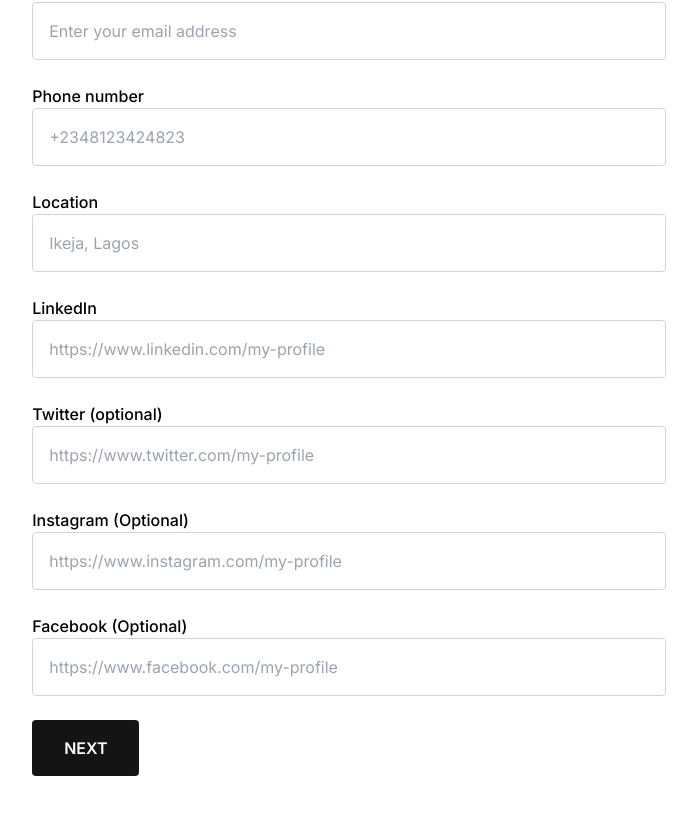
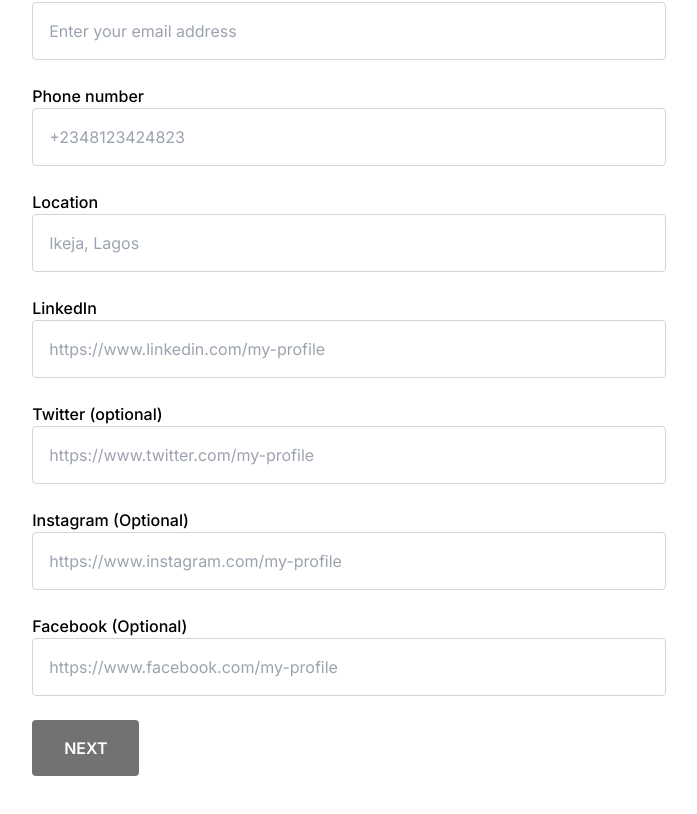
Before and after one commit to GoViral01/phoenix-vc, a Next.js app: page /founders/register in a window 1280 px wide. Shown: the part 680-1494 px from the top of the page, without its empty margins (291-988 px from the left). Built offline with nearby package versions, Linux system fonts and the light colour scheme.

Commit message:
if e no work now o, call God

```diff
--- /dev/null
+++ b/src/app/founders/register/FormNavigation.tsx
@@ -0,0 +1,48 @@
+import clsx from "clsx";
+import React from "react";
+
+interface Props {
+  hasNext: boolean;
+  nextBtnLabel?: React.ReactNode;
+  nextBtnProps?: React.ComponentProps<"button">;
+
+  hasPrev: boolean;
+  prevBtnLabel?: React.ReactNode;
+  prevBtnProps?: React.ComponentProps<"button">;
+}
+
+export default function FormNavigation({
+  hasNext,
+  hasPrev,
+  nextBtnLabel,
+  prevBtnLabel,
+  nextBtnProps,
+  prevBtnProps,
+}: Props) {
+  return (
+    <div className="flex flex-col sm:flex-row justify-between gap-4 mt-4">
+      {hasPrev && (
+        <button
+          {...prevBtnProps}
+          className={clsx(
+            "border border-black-12 rounded uppercase w-full sm:w-fit py-4 text-sm sm:text-base sm:px-8 font-semibold hover:bg-black-12 hover:text-white disabled:bg-black-12/60 disabled:cursor-not-allowed",
+            prevBtnProps?.className
+          )}
+        >
+          {prevBtnLabel || "Back"}
+        </button>
+      )}
+      {hasNext && (
+        <button
+          {...nextBtnProps}
+          className={clsx(
+            "bg-black-12 hover:bg-black-8 text-white rounded uppercase w-full sm:w-fit py-4 text-sm sm:text-base sm:px-8 font-semibold disabled:bg-black-12/60 disabled:cursor-not-allowed",
+            nextBtnProps?.className
+          )}
+        >
+          {nextBtnLabel || "Next"}
+        </button>
+      )}
+    </div>
+  );
+}
--- a/src/app/founders/register/FounderRegisterContainer.tsx
+++ b/src/app/founders/register/FounderRegisterContainer.tsx
@@ -1,6 +1,6 @@
 "use client";
 
-import { useState } from "react";
+import { useCallback, useEffect, useState } from "react";
 import BusinessInfoForm from "@/components/founders/BusinessInfoForm";
 import ContactForm from "@/components/founders/ContactForm";
 import InvestmentDetailsForm from "@/components/founders/InvestmentDetailsForm";
@@ -11,68 +11,37 @@ import {
   founderRegistrationSchema,
 } from "@/lib/types/type";
 import { zodResolver } from "@hookform/resolvers/zod";
-import { ImSpinner9 } from "react-icons/im";
 import SuccessModal from "@/components/founders/SuccessModal";
 import { handleRegisterFounder } from "@/app/action";
-import clsx from "clsx";
-
-const stepFields: Record<number, (keyof TFounderRegistrationSchema)[]> = {
-  1: [
-    "first_name",
-    "last_name",
-    "email",
-    "phone_number",
-    "location",
-    "linkedIn",
-    "instagram",
-    "twitter",
-    "facebook",
-  ],
-  2: [
-    "startup_name",
-    "website",
-    "business_overview",
-    "elevator_pitch",
-    "business_linkedIn",
-    "business_instagram",
-    "business_twitter",
-  ],
-  3: [
-    "pitch_deck",
-    "niche",
-    "business_stage",
-    "investment_sought",
-    "premoney_valuation",
-    "other_niche",
-  ],
-};
 
 const FounderRegisterContainer = () => {
   const steps: any[] = ["Contact Info", "Business Info", "Investment Details"];
   const [activeStep, setAciveStep] = useState<number>(1);
+  const [completedStep, setCompletedStep] = useState<number>(0);
 
   const form = useForm<TFounderRegistrationSchema>({
     resolver: zodResolver(founderRegistrationSchema),
-    shouldFocusError: true,
-    mode: "onTouched",
   });
+  const { handleSubmit, reset, formState, setError, setValue } = form;
 
-  const { watch, handleSubmit, reset, formState, trigger, setError } = form;
+  useEffect(() => {
+    window.document.documentElement.scrollTo({
+      top: 0,
+      behavior: "smooth",
+    });
+  }, [activeStep]);
 
   const [showSuccessModal, setShowSuccessModal] = useState(false);
 
-  const handleSubmitFounderRegistration = handleSubmit(
-    async ({ tos: _tos, ...data }) => {
-      try {
+  const onSubmit = handleSubmit(async (data) => {
     const formData = new FormData();
     Object.entries(data).forEach(([key, value]) => {
       formData.set(key, value);
     });
-
     const response = await handleRegisterFounder(formData);
 
-        if (response?.fields) {
-          Object.entries(response.fields).forEach(([fieldName, errors]) =>
+    if (response?.errorFields) {
+      Object.entries(response.errorFields).forEach(([fieldName, errors]) =>
         setError(fieldName as keyof TFounderRegistrationSchema, {
           message: errors?.[0],
         })
@@ -83,16 +52,23 @@ const FounderRegisterContainer = () => {
       setError("root.serverError", {
         message: response.error,
       });
-        } else {
-          setShowSuccessModal(true);
-          reset();
     }
 
-        // setTimeout(() => window.location.replace("/"), 3000);
-      } catch (err) {
-        console.log(err);
+    if (response.success) {
+      reset();
+      setShowSuccessModal(true);
+      setCompletedStep(1);
+      setAciveStep(1);
     }
-    }
+  });
+
+  const onStepFinish = useCallback(
+    (data: Partial<TFounderRegistrationSchema>) => {
+      Object.entries(data).forEach(([key, value]) => {
+        setValue(key as keyof TFounderRegistrationSchema, value);
+      });
+    },
+    [setValue]
   );
 
   return (
@@ -117,15 +93,14 @@ const FounderRegisterContainer = () => {
             <button
               key={i}
               className={twMerge(
-                "stepper-item flex  gap-4 items-center  relative stepper_divider",
+                "stepper-item flex  gap-4 items-center  relative stepper_divider disabled:cursor-not-allowed",
                 activeStep > i + 1 && "after:!bg-primary"
               )}
+              disabled={i + 1 > completedStep}
               onClick={async () => {
-                const isStepValid = await trigger(stepFields[activeStep], {
-                  shouldFocus: true,
-                });
-                if (isStepValid || activeStep > i + 1) {
-                  setAciveStep(i + 1);
+                const step = i + 1;
+                if (step <= completedStep) {
+                  setAciveStep(step);
                 }
               }}
             >
@@ -140,61 +115,50 @@ const FounderRegisterContainer = () => {
             </button>
           ))}
         </div>
-
-        <form method="POST" onSubmit={handleSubmitFounderRegistration}>
+        <FormProvider {...form}>
           {formState.errors.root?.serverError && (
             <p className="bg-red-700 text-white p-5 rounded-lg mb-5 text-sm">
               {formState.errors.root.serverError.message}
             </p>
           )}
-          <FormProvider {...form}>
-            {activeStep === 1 && <ContactForm />}
-            {activeStep === 2 && <BusinessInfoForm />}
-            {activeStep === 3 && <InvestmentDetailsForm />}
+
+          {activeStep === 1 && (
+            <ContactForm
+              onFinish={(data) => {
+                onStepFinish(data);
+                setAciveStep(2);
+                setCompletedStep(1);
+              }}
+            />
+          )}
+          {activeStep === 2 && (
+            <BusinessInfoForm
+              onFinish={(data) => {
+                onStepFinish(data);
+                setAciveStep(3);
+                setCompletedStep(2);
+              }}
+              onBack={() => setAciveStep(1)}
+            />
+          )}
+          {activeStep === 3 && (
+            <InvestmentDetailsForm
+              onBack={() => setAciveStep(2)}
+              onFinish={async (data) => {
+                setCompletedStep(3);
+                onStepFinish(data);
+                await onSubmit();
+                form.reset();
+              }}
+            />
+          )}
         </FormProvider>
-          <div className="flex flex-col sm:flex-row justify-between gap-4 mt-4">
-            {activeStep > 1 && (
-              <button
-                onClick={() => setAciveStep((prev) => prev - 1)}
-                className="border border-black-12 rounded uppercase w-full sm:w-fit py-4 text-sm sm:text-base sm:px-8 font-semibold hover:bg-black-12 hover:text-white"
-              >
-                Back
-              </button>
-            )}
-            <button
-              type={activeStep === steps.length ? "submit" : "button"}
-              onClick={async () => {
-                const isStepValid = await trigger(stepFields[activeStep]);
-                if (
-                  isStepValid &&
-                  !formState.errors.root?.isValidatingEmail &&
-                  !formState.errors.root?.emailAlreadyExists
-                ) {
-                  activeStep < steps.length && setAciveStep((prev) => prev + 1);
-                }
-              }}
-              disabled={formState.isSubmitting}
-              className={clsx(
-                "bg-black-12 hover:bg-black-8 text-white rounded uppercase w-full sm:w-fit py-4 text-sm sm:text-base sm:px-8 font-semibold",
-                activeStep === steps.length &&
-                  "bg-primary hover:bg-primary-dark text-white rounded uppercase w-full sm:w-fit py-4 text-sm sm:text-base sm:px-8 font-semibold disabled:cursor-not-allowed disabled:opacity-90"
-              )}
-            >
-              {formState.isSubmitting && (
-                <ImSpinner9 className="animate-spin text-2xl block mx-auto" />
-              )}
-              {activeStep === steps.length
-                ? !formState.isSubmitting && "Apply for funds"
-                : "Next"}
-            </button>
 
         <SuccessModal
           showModal={showSuccessModal}
           setShowModal={setShowSuccessModal}
         />
       </div>
-        </form>
-      </div>
     </section>
   );
 };
--- a/src/components/founders/BusinessInfoForm.tsx
+++ b/src/components/founders/BusinessInfoForm.tsx
@@ -1,14 +1,50 @@
-import React from "react";
-import { TFounderRegistrationSchema } from "@/lib/types/type";
-import { useFormContext } from "react-hook-form";
+import {
+  TFounderRegistrationSchema,
+  founderRegistrationSchema,
+} from "@/lib/types/type";
+import { useForm, useFormContext } from "react-hook-form";
+import { z } from "zod";
+import { zodResolver } from "@hookform/resolvers/zod";
+import FormNavigation from "@/app/founders/register/FormNavigation";
 
-const BusinessInfoForm = () => {
+interface Props {
+  onFinish: (data: BusinessInfoFormSchema) => void;
+  onBack?: () => void;
+}
+
+export const businessFormSchema = founderRegistrationSchema.pick({
+  startup_name: true,
+  website: true,
+  business_overview: true,
+  elevator_pitch: true,
+  business_linkedIn: true,
+  business_twitter: true,
+  business_instagram: true,
+});
+
+export type BusinessInfoFormSchema = z.infer<typeof businessFormSchema>;
+
+const BusinessInfoForm = ({ onFinish, onBack }: Props) => {
+  const {
+    getValues,
+    formState: { errors: mainFormError },
+  } = useFormContext<TFounderRegistrationSchema>();
   const {
     register,
-    formState: { errors },
-  } = useFormContext<TFounderRegistrationSchema>();
+    handleSubmit,
+    formState: { errors, isValid: isFormValid },
+  } = useForm<BusinessInfoFormSchema>({
+    resolver: zodResolver(businessFormSchema),
+    shouldFocusError: true,
+    mode: "onTouched",
+    errors: mainFormError,
+    defaultValues: async () => getValues(),
+  });
+
+  const onSubmit = handleSubmit(onFinish);
 
   return (
+    <form onSubmit={onSubmit}>
       <div aria-label="investor registration form">
         <div className="mb-6">
           <label className="font-medium mb-1" htmlFor="startupName">
@@ -40,7 +76,9 @@ const BusinessInfoForm = () => {
             className="w-full rounded border border-[#D1D5DB] p-4"
           />
           {errors?.website && (
-          <p className="text-sm text-red-600 mt-1">{errors.website.message}</p>
+            <p className="text-sm text-red-600 mt-1">
+              {errors.website.message}
+            </p>
           )}
         </div>
 
@@ -132,6 +170,19 @@ const BusinessInfoForm = () => {
           )}
         </div>
       </div>
+
+      <FormNavigation
+        hasPrev={true}
+        prevBtnProps={{
+          onClick: onBack,
+        }}
+        hasNext={true}
+        nextBtnProps={{
+          disabled: !isFormValid,
+          type: "submit",
+        }}
+      />
+    </form>
   );
 };
 
--- a/src/components/founders/ContactForm.tsx
+++ b/src/components/founders/ContactForm.tsx
@@ -1,31 +1,73 @@
-import React, { useMemo, useState } from "react";
-import { TFounderRegistrationSchema } from "@/lib/types/type";
-import { useFormContext } from "react-hook-form";
+import React, { useCallback, useMemo, useRef, useState } from "react";
+import {
+  TFounderRegistrationSchema,
+  founderRegistrationSchema,
+} from "@/lib/types/type";
+import { UseFormRegister, useForm, useFormContext } from "react-hook-form";
 import debounce from "lodash.debounce";
 import { getRecordByEmail } from "@/app/action";
+import FormNavigation from "@/app/founders/register/FormNavigation";
+import { ZodSchema, z } from "zod";
+import { zodResolver } from "@hookform/resolvers/zod";
 
-const ContactForm = () => {
+interface Props {
+  onFinish: (data: ContactFormSchema) => void;
+}
+
+export const contactFormSchema = founderRegistrationSchema.pick({
+  first_name: true,
+  last_name: true,
+  email: true,
+  phone_number: true,
+  location: true,
+  linkedIn: true,
+  twitter: true,
+  instagram: true,
+  facebook: true,
+});
+
+export type ContactFormSchema = z.infer<typeof contactFormSchema>;
+
+const ContactForm = ({ onFinish }: Props) => {
+  const {
+    getValues,
+    formState: { errors: mainFormError },
+  } = useFormContext<TFounderRegistrationSchema>();
   const {
     register,
     setError,
     clearErrors,
-    formState: { errors },
-  } = useFormContext<TFounderRegistrationSchema>();
+    handleSubmit,
+    formState: { errors, isValid: isFormValid },
+  } = useForm<ContactFormSchema>({
+    resolver: zodResolver(contactFormSchema),
+    defaultValues: async () => getValues(),
+    shouldFocusError: true,
+    mode: "onTouched",
+    errors: mainFormError,
+  });
+  const [isValidatingEmail, setIsValidatingEmail] = useState(false);
 
   const debouncedOnEmailChanaged = useMemo(
     () =>
       debounce(async (email: string) => {
-        const { exist, message } = await getRecordByEmail(email);
+        const { exist, message } = await getRecordByEmail(email).catch(() => ({
+          exist: false,
+          message: "Failed to validate email",
+        }));
         if (exist) {
           setError("root.emailAlreadyExists", { message });
         }
-        clearErrors("root.isValidatingEmail");
+        setIsValidatingEmail(false);
       }, 1000),
-    [setError, clearErrors]
+    [setError]
   );
 
+  const onSubmit = handleSubmit(onFinish);
+
   return (
-    <div aria-label="founders registration form">
+    <form onSubmit={onSubmit} aria-label="founders registration form">
+      <div>
         <div className="grid md:grid-cols-2 gap-6 mb-6">
           <div>
             <label className="font-medium mb-1" htmlFor="firstName">
@@ -74,9 +116,7 @@ const ContactForm = () => {
             placeholder="Enter your email address"
             {...register("email", {
               onChange(event) {
-              setError("root.isValidatingEmail", {
-                message: "Validating email",
-              });
+                setIsValidatingEmail(true);
                 clearErrors("root.emailAlreadyExists");
                 debouncedOnEmailChanaged(event.target.value);
               },
@@ -91,7 +131,7 @@ const ContactForm = () => {
 
           {!errors.email &&
             !errors.root?.emailAlreadyExists &&
-          errors.root?.isValidatingEmail && (
+            isValidatingEmail && (
               <p className="text-sm text-green-600 mt-1">Validating</p>
             )}
         </div>
@@ -126,7 +166,9 @@ const ContactForm = () => {
             className="w-full rounded border border-[#D1D5DB] p-4"
           />
           {errors?.location && (
-          <p className="text-sm text-red-600 mt-1">{errors.location.message}</p>
+            <p className="text-sm text-red-600 mt-1">
+              {errors.location.message}
+            </p>
           )}
         </div>
 
@@ -142,7 +184,9 @@ const ContactForm = () => {
             className="w-full rounded border border-[#D1D5DB] p-4"
           />
           {errors?.linkedIn && (
-          <p className="text-sm text-red-600 mt-1">{errors.linkedIn.message}</p>
+            <p className="text-sm text-red-600 mt-1">
+              {errors.linkedIn.message}
+            </p>
           )}
         </div>
 
@@ -158,7 +202,9 @@ const ContactForm = () => {
             className="w-full rounded border border-[#D1D5DB] p-4"
           />
           {errors?.twitter && (
-          <p className="text-sm text-red-600 mt-1">{errors.twitter.message}</p>
+            <p className="text-sm text-red-600 mt-1">
+              {errors.twitter.message}
+            </p>
           )}
         </div>
 
@@ -192,10 +238,22 @@ const ContactForm = () => {
             className="w-full rounded border border-[#D1D5DB] p-4"
           />
           {errors?.facebook && (
-          <p className="text-sm text-red-600 mt-1">{errors.facebook.message}</p>
+            <p className="text-sm text-red-600 mt-1">
+              {errors.facebook.message}
+            </p>
           )}
         </div>
       </div>
+
+      <FormNavigation
+        hasPrev={false}
+        hasNext={true}
+        nextBtnProps={{
+          disabled: !isFormValid || isValidatingEmail,
+          type: "submit",
+        }}
+      />
+    </form>
   );
 };
 
--- a/src/components/founders/InvestmentDetailsForm.tsx
+++ b/src/components/founders/InvestmentDetailsForm.tsx
@@ -1,3 +1,4 @@
+import { useEffect } from "react";
 import {
   Select,
   SelectContent,
@@ -6,24 +7,84 @@ import {
   SelectValue,
 } from "@/components/ui/select";
 import { MdOutlineFileUpload } from "react-icons/md";
-import { Controller, useFormContext } from "react-hook-form";
-import { TFounderRegistrationSchema } from "@/lib/types/type";
+import { Controller, useForm, useFormContext } from "react-hook-form";
+import {
+  TFounderRegistrationSchema,
+  founderRegistrationSchema,
+} from "@/lib/types/type";
 import { FaFile } from "react-icons/fa6";
 import Link from "next/link";
+import { z } from "zod";
+import { zodResolver } from "@hookform/resolvers/zod";
+import FormNavigation from "@/app/founders/register/FormNavigation";
+import { ImSpinner9 } from "react-icons/im";
 
-const InvestmentDetailsForm = () => {
+interface Props {
+  onFinish: (data: InvestmentDetailsFormSchema) => void;
+  onBack?: () => void;
+}
+
+export const investmentDetailsFormSchema = founderRegistrationSchema
+  .pick({
+    pitch_deck: true,
+    business_stage: true,
+    niche: true,
+    other_niche: true,
+    business_highlights: true,
+    investment_sought: true,
+    premoney_valuation: true,
+  })
+  .extend({
+    tos: z
+      .boolean({
+        required_error: "Please confirm you have read the Terms & Conditions",
+      })
+      .refine((val) => val, {
+        message: "Please confirm you have read the Terms and Conditions",
+      }),
+  })
+  .superRefine((data, ctx) => {
+    if (data.niche === "others" && !data.other_niche) {
+      ctx.addIssue({
+        message: "Provide your niche",
+        path: ["other_niche"],
+        code: z.ZodIssueCode.custom,
+      });
+    }
+  });
+
+export type InvestmentDetailsFormSchema = z.infer<
+  typeof investmentDetailsFormSchema
+>;
+
+const InvestmentDetailsForm = ({ onFinish, onBack }: Props) => {
+  const {
+    getValues,
+    formState: { isSubmitting: isSubmittingMainForm, errors: mainFormError },
+  } = useFormContext<
+    TFounderRegistrationSchema & InvestmentDetailsFormSchema
+  >();
   const {
     register,
-    formState: { errors },
     watch,
     control,
-  } = useFormContext<TFounderRegistrationSchema>();
+    handleSubmit,
+    formState: { errors, isValid: isFormValid },
+  } = useForm<InvestmentDetailsFormSchema>({
+    resolver: zodResolver(investmentDetailsFormSchema),
+    shouldFocusError: true,
+    defaultValues: async () => getValues(),
+    errors: mainFormError,
+    mode: "onTouched",
+  });
+
+  const onSubmit = handleSubmit(onFinish);
 
   const file = watch("pitch_deck");
-  const watcedNiche = watch("niche");
+  const watchedNiche = watch("niche");
 
   return (
-    <>
+    <form onSubmit={onSubmit}>
       <div aria-label="investor registration form">
         <Controller
           control={control}
@@ -128,7 +189,7 @@ const InvestmentDetailsForm = () => {
           )}
         </div>
 
-        {watcedNiche === "others" && (
+        {watchedNiche === "others" && (
           <div className="mb-6">
             <label className="font-medium mb-1" htmlFor="otherNiche">
               Other Niche
@@ -210,7 +271,6 @@ const InvestmentDetailsForm = () => {
             <input
               type="checkbox"
               id="tos"
-              value="agree"
               className="mr-2"
               {...register("tos")}
             />
@@ -230,7 +290,28 @@ const InvestmentDetailsForm = () => {
           </div>
         </div>
       </div>
-    </>
+
+      <FormNavigation
+        hasPrev={true}
+        prevBtnProps={{
+          onClick: onBack,
+        }}
+        hasNext={true}
+        nextBtnProps={{
+          disabled: !isFormValid || isSubmittingMainForm,
+          type: "submit",
+          className:
+            "bg-primary hover:bg-primary-dark text-white rounded uppercase w-full sm:w-fit py-4 text-sm sm:text-base sm:px-8 font-semibold disabled:cursor-not-allowed disabled:opacity-90",
+        }}
+        nextBtnLabel={
+          isSubmittingMainForm ? (
+            <ImSpinner9 className="animate-spin text-2xl block mx-auto" />
+          ) : (
+            "Apply for funds"
+          )
+        }
+      />
+    </form>
   );
 };
 
--- a/src/lib/types/type.ts
+++ b/src/lib/types/type.ts
@@ -12,8 +12,7 @@ const ACCEPTED_IMAGE_TYPES = [
   "application/vnd.openxmlformats-officedocument.presentationml.presentation",
 ];
 
-export const founderRegistrationSchema = z
-  .object({
+export const founderRegistrationSchema = z.object({
   first_name: z
     .string()
     .min(3, { message: "First name must be at least 3 characters." }),
@@ -55,9 +54,7 @@ export const founderRegistrationSchema = z
     )
     .refine(
       (url) =>
-          !url
-            ? true
-            : /(https?:\/\/)?(.*?\.)?instagram\.com\/\w+\/?$/.test(url),
+        !url ? true : /(https?:\/\/)?(.*?\.)?instagram\.com\/\w+\/?$/.test(url),
       "Invalid instagram profile url"
     )
     .optional(),
@@ -69,9 +66,7 @@ export const founderRegistrationSchema = z
     )
     .refine(
       (url) =>
-          !url
-            ? true
-            : /(https?:\/\/)?(.*?\.)?facebook\.com\/\w+\/?$/.test(url),
+        !url ? true : /(https?:\/\/)?(.*?\.)?facebook\.com\/\w+\/?$/.test(url),
       "Invalid facebook profile url"
     )
     .optional(),
@@ -127,9 +122,7 @@ export const founderRegistrationSchema = z
     )
     .refine(
       (url) =>
-          !url
-            ? true
-            : /(https?:\/\/)?(.*?\.)?instagram\.com\/\w+\/?$/.test(url),
+        !url ? true : /(https?:\/\/)?(.*?\.)?instagram\.com\/\w+\/?$/.test(url),
       "Invalid instagram profile url"
     )
     .optional(),
@@ -157,21 +150,7 @@ export const founderRegistrationSchema = z
   premoney_valuation: z
     .string({ required_error: "Premony valuation is required" })
     .min(1, { message: "Pre Money valuation is required" }),
-    tos: z
-      .boolean({
-        required_error: "Please confirm you have read the Terms & Conditions",
-      })
-      .refine((val) => val, {
-        message: "Please confirm you have read the Terms and Conditions",
-      }),
-  })
-  .refine(
-    (data) => (data.niche === "others" ? Boolean(data.other_niche) : true),
-    {
-      message: "Enter your niche",
-      path: ["other_niche"],
-    }
-  );
+});
 
 export type TFounderRegistrationSchema = z.infer<
   typeof founderRegistrationSchema
```
Also changed, not shown: src/app/action.ts (+9 -6 lines). Lines whose indentation alone changed are shown as unchanged.
